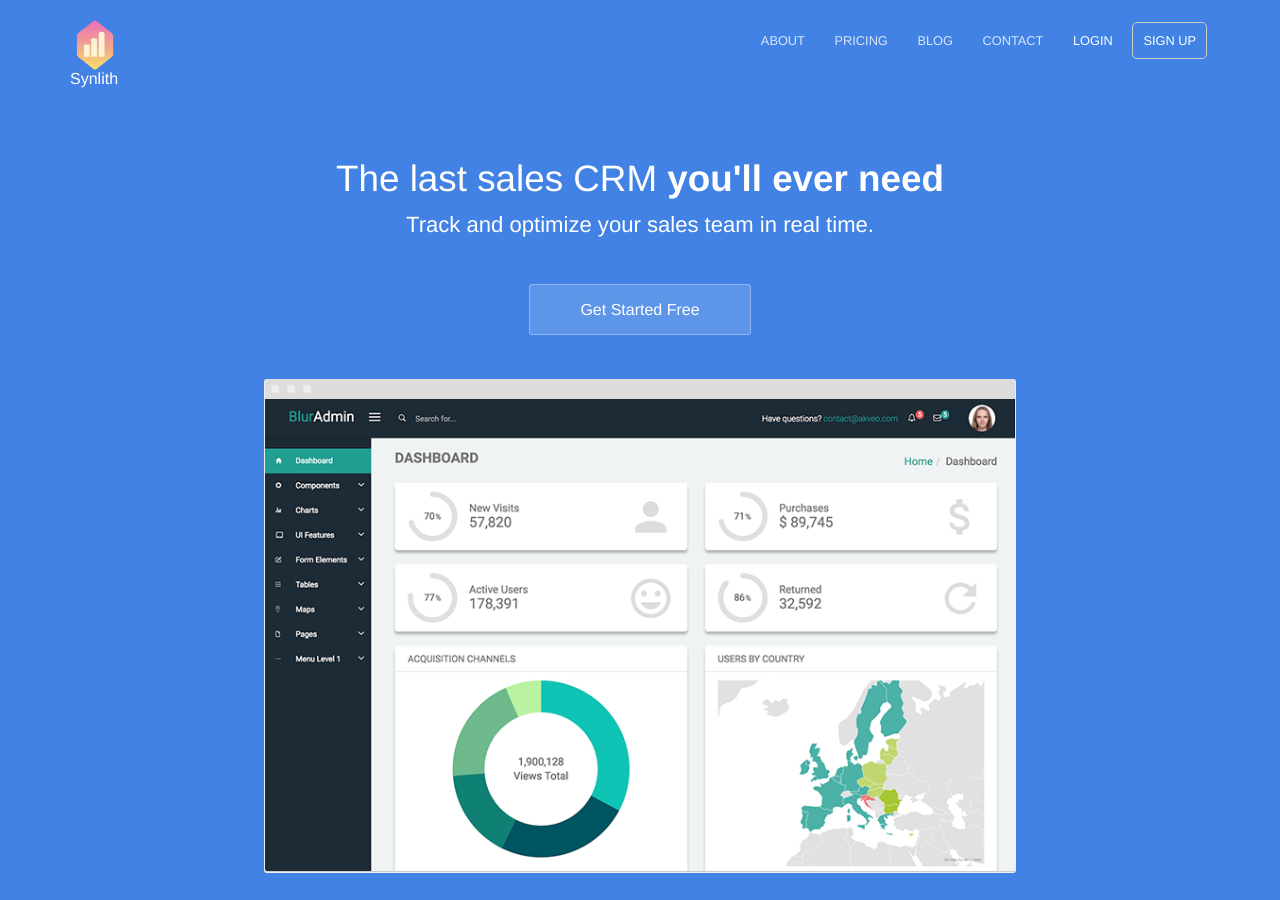
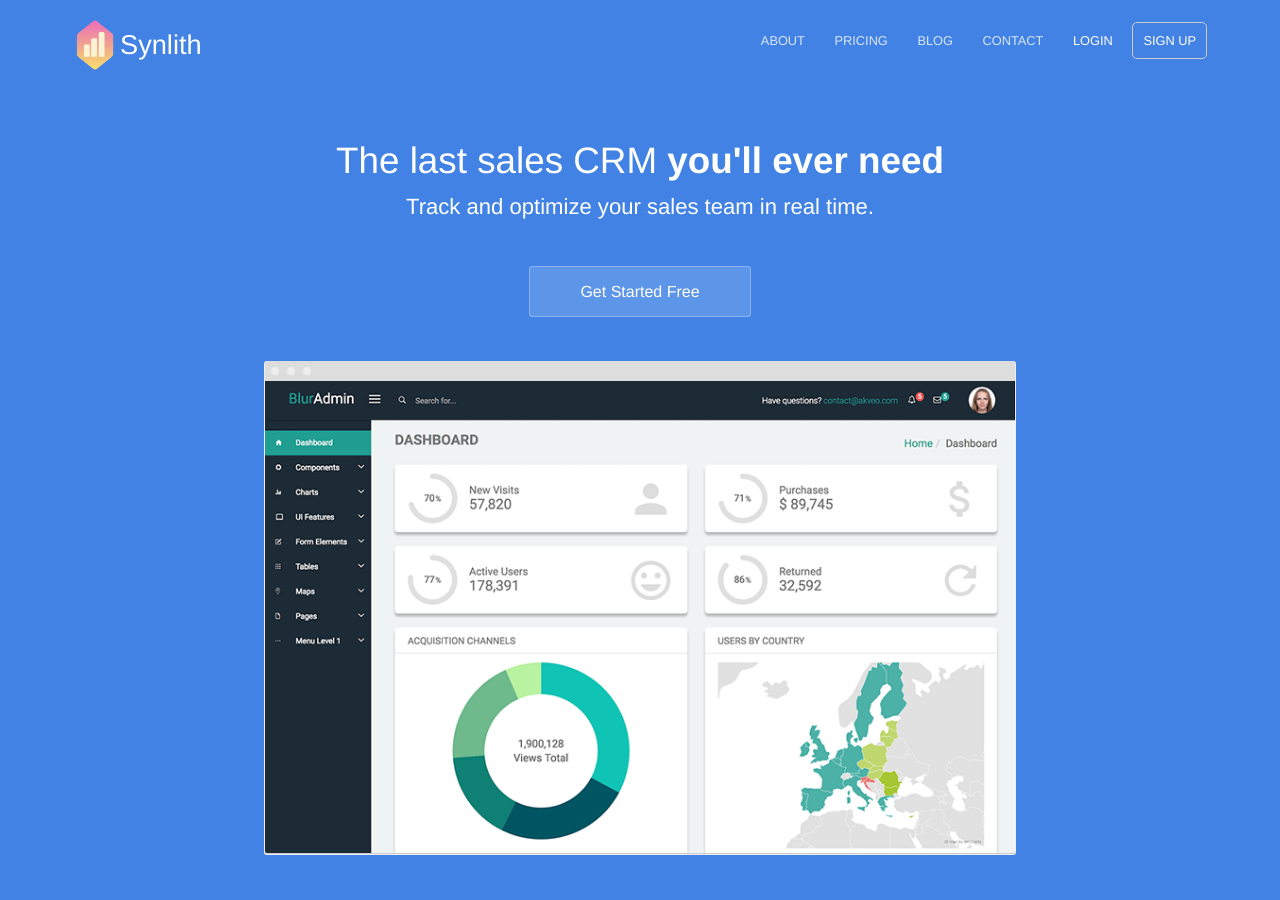
Before and after one commit to derpyjim/PRSyn, a Jekyll site: the page built from index.html, in a window 1280 px wide and 900 px high. Built offline with Jekyll 4.4.1, drawn with Linux system fonts in a browser that asks for light colours.

Commit message:
Update default.html

```diff
--- a/_layouts/default.html
+++ b/_layouts/default.html
@@ -23,9 +23,13 @@
 	<body>
 		<header>
 			<div class="container">
-				<div class="company-name"><a href="{{ site.baseurl }}/"><img src="{{ site.baseurl }}/images/logo.png" alt="Synlith Logo" width="95" height="50" /></a></div>
-				{% include navigation.html %}
-				Synlith
+				<div class="company-name" style="display: flex; align-items: center;">
+                    			<a href="{{ site.baseurl }}/">
+                      				<img src="{{ site.baseurl }}/images/logo.png" alt="Synlith Logo" width="95" height="50" />
+                    			</a>
+                    			<span class="company-text">Synlith</span>
+                		</div>
+                		{% include navigation.html %}
 			</div>
 		</header>
 		{{ content }}
```
